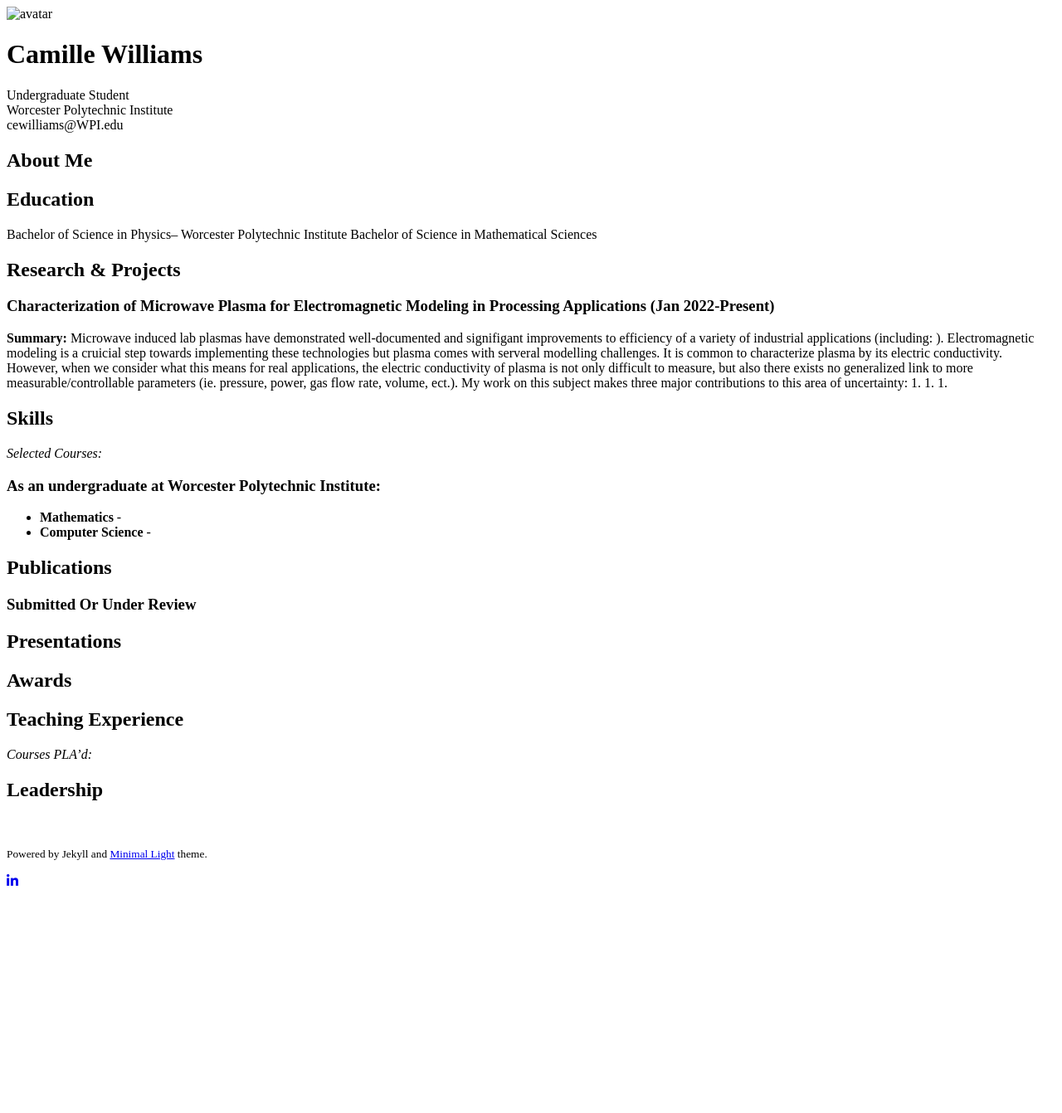
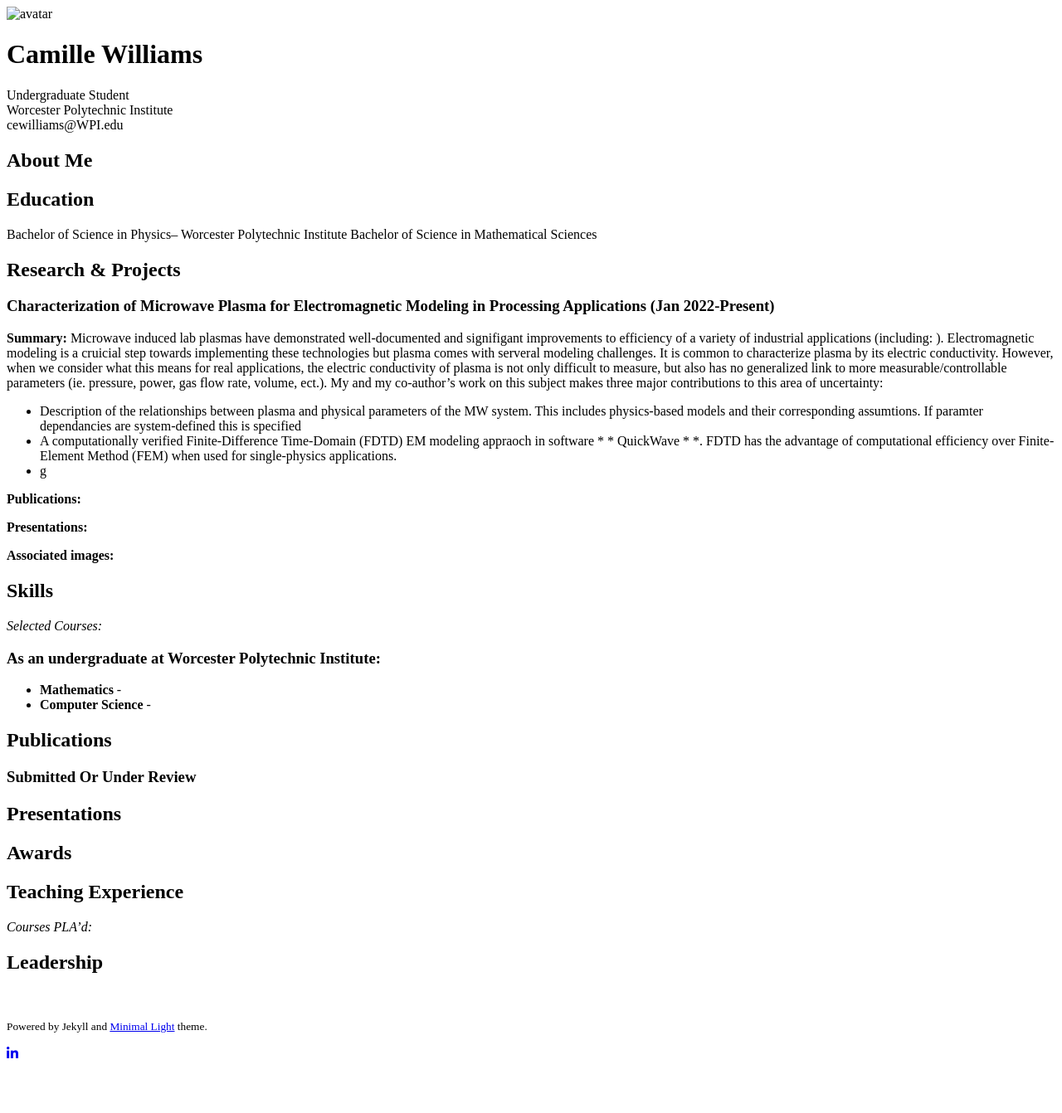
Before and after one commit to CamilleW8831/CamilleW8831.github.io, a Jekyll site: the page built from index.md, in a window 1280 px wide. Shown: the whole page at 83% size. Built offline with Jekyll 4.4.1, drawn with Linux system fonts in a browser that asks for light colours; nearby versions of some CDN libraries; a style sheet for code colours, icons or effects is not loaded; our own code applies the rules of GitHub Pages for plain Markdown files; before the commit the page ends 1134 px from its top, so only the background shows below that.

Commit message:
Update index.md

```diff
--- a/index.md
+++ b/index.md
@@ -12,10 +12,16 @@ Bachelor of Science in Mathematical Sciences
 
 ## Research & Projects
 ### Characterization of Microwave Plasma for Electromagnetic Modeling in Processing Applications (Jan 2022-Present)
-**Summary:** Microwave induced lab plasmas have demonstrated well-documented and signifigant improvements to efficiency of a variety of industrial applications (including: ). Electromagnetic modeling is a cruicial step towards implementing these technologies but plasma comes with serveral modelling challenges. It is common to characterize plasma by its electric conductivity. However, when we consider what this means for real applications, the electric conductivity of plasma is not only difficult to measure, but also there exists no generalized link to more measurable/controllable parameters (ie. pressure, power, gas flow rate, volume, ect.). My work on this subject makes three major contributions to this area of uncertainty:
-1.
-1.
-1.
+**Summary:** Microwave induced lab plasmas have demonstrated well-documented and signifigant improvements to efficiency of a variety of industrial applications (including: ). Electromagnetic modeling is a cruicial step towards implementing these technologies but plasma comes with serveral modeling challenges. It is common to characterize plasma by its electric conductivity. However, when we consider what this means for real applications, the electric conductivity of plasma is not only difficult to measure, but also has no generalized link to more measurable/controllable parameters (ie. pressure, power, gas flow rate, volume, ect.). My and my co-author's work on this subject makes three major contributions to this area of uncertainty:
+- Description of the relationships between plasma and physical parameters of the MW system. This includes physics-based models and their corresponding assumtions. If paramter dependancies are system-defined this is specified
+- A computationally verified Finite-Difference Time-Domain (FDTD) EM modeling appraoch in software * * QuickWave * *. FDTD has the advantage of computational efficiency over Finite-Element Method (FEM) when used for single-physics applications.
+- g
+
+**Publications:**
+
+**Presentations:**
+
+**Associated images:**
 
 ## Skills
 
```
